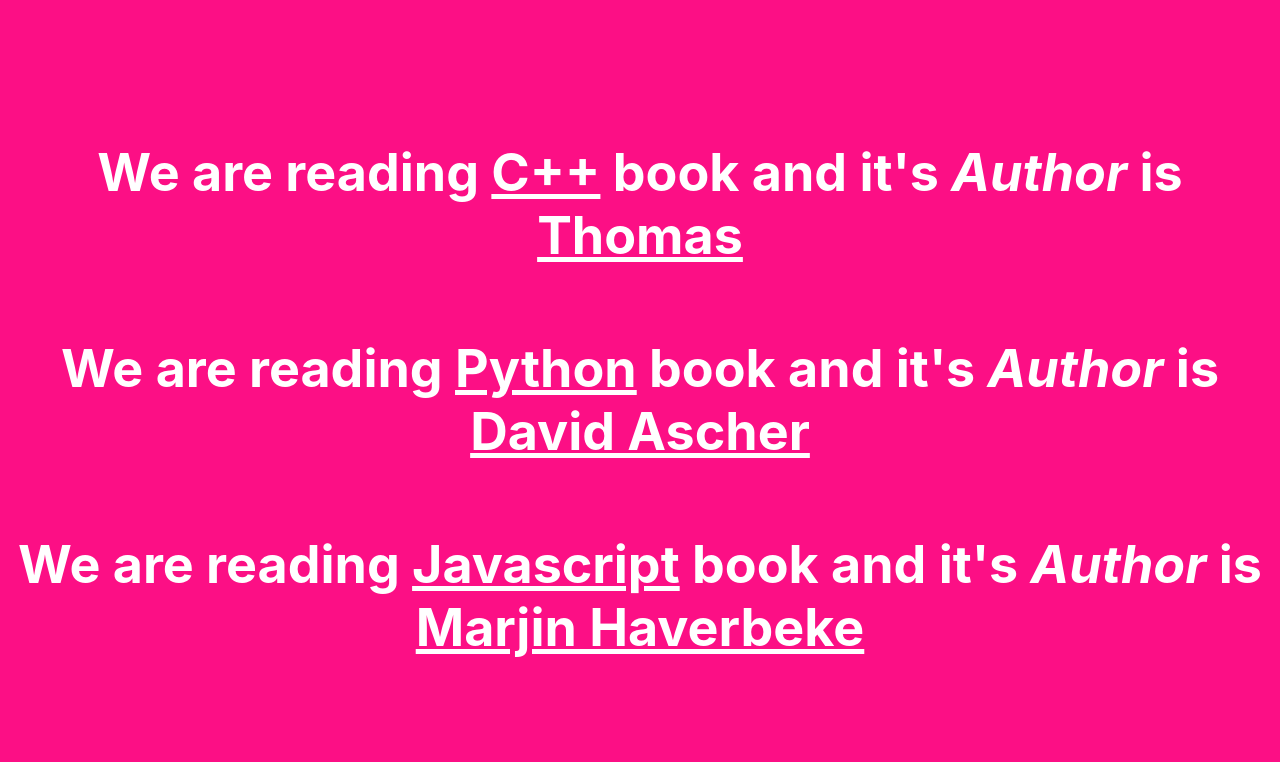
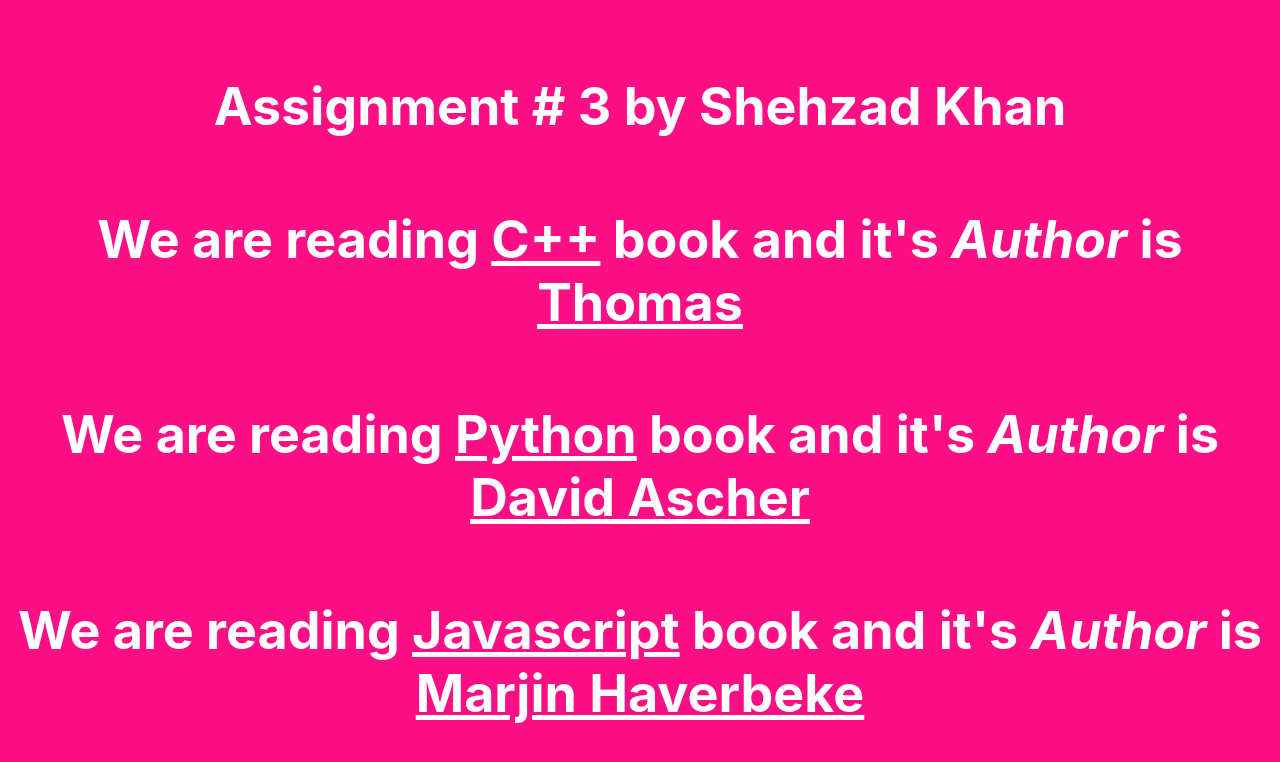
Before and after one commit to Shahzadsk046/Bootcamp-2020, a React (Create React App) app: page / in a window 1280 px wide. Shown: the top 762 px of the page. Built offline with nearby package versions, Linux system fonts and the light colour scheme.

Commit message:
updated App.js

```diff
--- a/src/App.js
+++ b/src/App.js
@@ -5,6 +5,7 @@ function App() {
   return (
     <div className="App">
       <header className = 'App-header'>
+        <h1>Assignment # 3 by Shehzad Khan</h1>
       <Book name = "C++" author = "Thomas" />
       <Book name = "Python" author = "David Ascher" />
       <Book name = "Javascript" author = "Marjin Haverbeke" />
```
